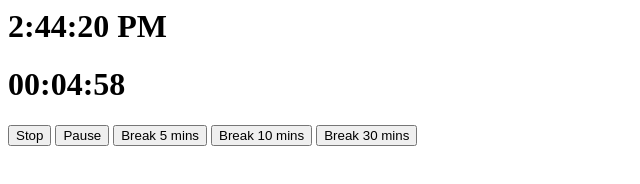
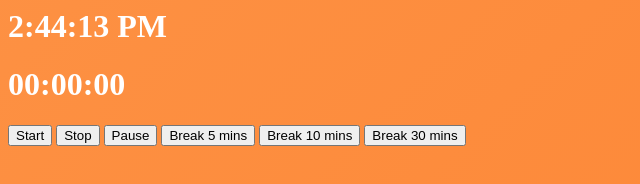
Before and after one commit to hardikahalpara/pomodoro-timer-desktop-app, an Electron app: page src/index.html in a window 800 px wide. Both pictures are taken after a click on the button "Break 5 mins". Shown: the whole page, without its empty margins (0-640 px from the left). Drawn offline with Linux system fonts and the light colour scheme.

Commit message:
styling set up

```diff
--- a/src/index.css
+++ /dev/null
@@ -1,6 +0,0 @@
-body {
-  font-family: -apple-system, BlinkMacSystemFont, "Segoe UI", Roboto, Helvetica, Arial, sans-serif;
-  margin: auto;
-  max-width: 38rem;
-  padding: 2rem;
-}
--- a/src/index.html
+++ b/src/index.html
@@ -1,4 +1,4 @@
-<html>
+<html id="background">
 
 <head>
     <meta charset="UTF-8">
@@ -17,7 +17,6 @@
     <button id="btn-break-10">Break 10 mins</button>
     <button id="btn-break-30">Break 30 mins</button>
 
-
     <script src="timer.js"></script>
 </body>
 
--- a/src/index.js
+++ b/src/index.js
@@ -18,7 +18,7 @@ const createWindow = () => {
   mainWindow.removeMenu();
 
   // Open the DevTools.
-  // mainWindow.webContents.openDevTools();
+  mainWindow.webContents.openDevTools();
 };
 
 // This method will be called when Electron has finished
--- a/src/style.css
+++ b/src/style.css
@@ -1,6 +1,19 @@
-body{
-    background: #fff;
-}
-.hidden{
-    display: none;
-}
+html {
+    background: linear-gradient(-45deg, #FF6200, #FD7F2C, #FD9346, #FDA766);
+    background-size: 500% 500%;
+    animation: gradient 7s ease infinite;
+  }
+  body {
+    color: white;
+  }
+  @keyframes gradient {
+    0% {
+      background-position: 0% 50%;
+    }
+    50% {
+      background-position: 100% 50%;
+    }
+    100% {
+      background-position: 0% 50%;
+    }
+  }
--- a/src/timer.js
+++ b/src/timer.js
@@ -6,6 +6,7 @@ const btnPause = document.getElementById("btn-pause")
 const btnBreak5 = document.getElementById("btn-break-5")
 const btnBreak10 = document.getElementById("btn-break-10")
 const btnBreak30 = document.getElementById("btn-break-30")
+const background = document.getElementById("background")
 
 //set up the display state of buttons
 btnStop.classList.add("hidden");
@@ -15,6 +16,10 @@ btnPause.classList.add("hidden");
 const setTimeCurrent = () => {
     timeCurrent = new Date();
     timeCurrentElement.innerText = timeCurrent.toLocaleTimeString();
+    console.log("Break:", onBreak)
+    console.log("Work:", onWork)
+    console.log("Idle:", onIdle)
+
 };
 
 const setTimeTimmer = () => {
@@ -43,6 +48,9 @@ const stopTimer = () => {
     btnPause.classList.add("hidden");
     btnStart.classList.remove("hidden");
     btnPause.innerText = "Pause";
+    background.style.background = "linear-gradient(-45deg, #ee7752, #e73c7e, #23a6d5, #17997b)"
+    background.style.backgroundSize = "400% 400%"
+    background.style.animation = "gradient 15s ease infinite"
 }
 
 const pauseTimer = () => {
@@ -108,3 +116,8 @@ timeTimer.setSeconds(0);
 
 //tracking paused time
 let timeAtPaused
+
+//backgrounds
+let onBreak = false;
+let onWork = false;
+let onIdle = true;
```
